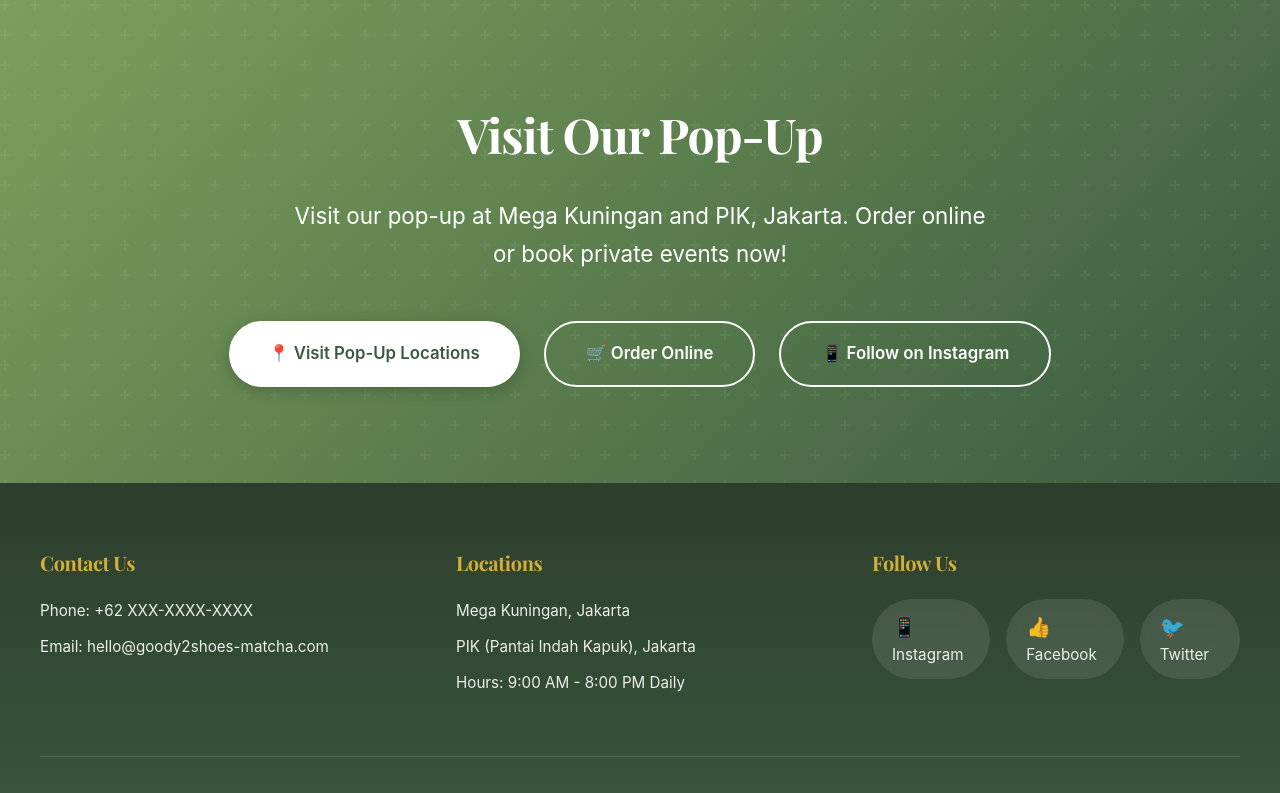
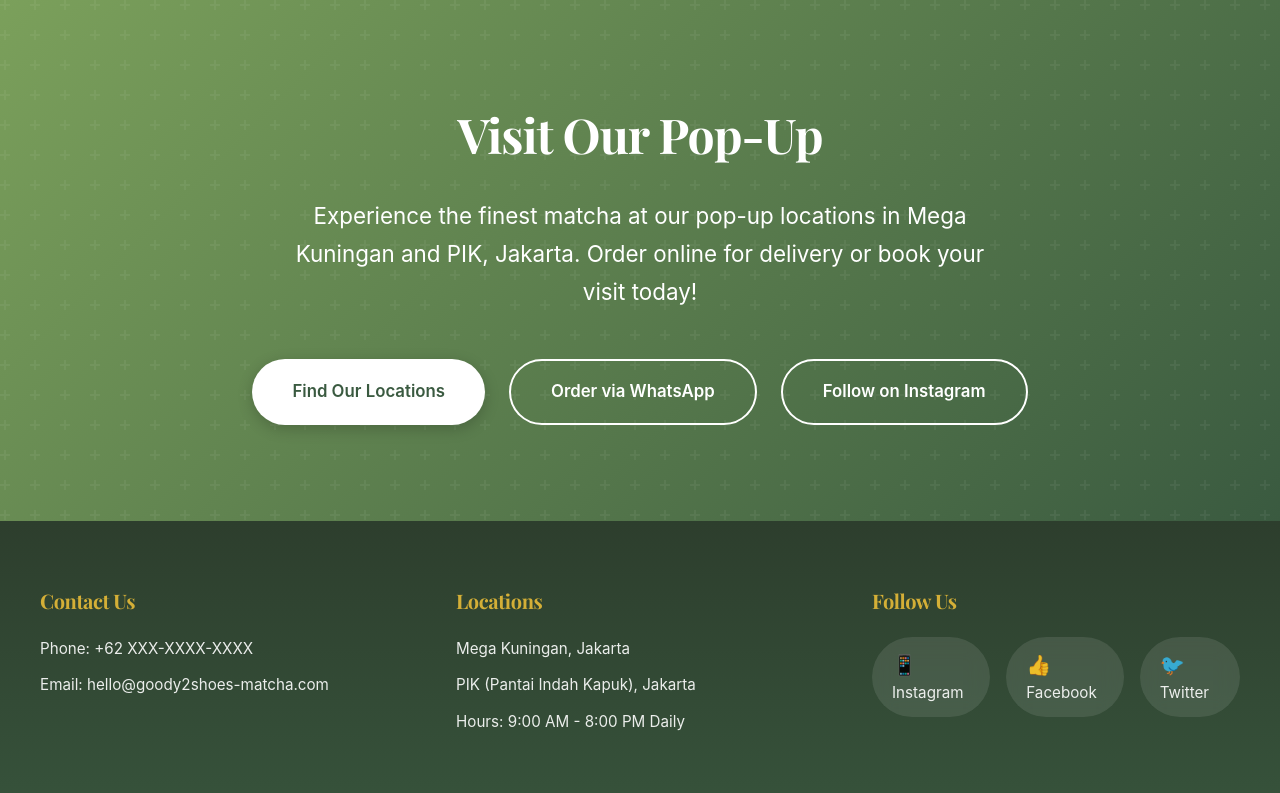
Before and after one commit to billsusanto/goody2shoes-brochure, a React (Create React App) app: page / in a window 1280 px wide. Shown: the part 3397-4190 px from the top of the page. Built offline with nearby package versions, Linux system fonts and the light colour scheme.

Commit message:
Update CallToAction with cleaner buttons without emojis

```diff
--- a/src/components/CallToAction.jsx
+++ b/src/components/CallToAction.jsx
@@ -5,13 +5,18 @@
     <section className="cta-section" id="cta">
       <h2>Visit Our Pop-Up</h2>
       <p>
-        Visit our pop-up at Mega Kuningan and PIK, Jakarta. Order online or book private events now!
+        Experience the finest matcha at our pop-up locations in Mega Kuningan and PIK, Jakarta.
+        Order online for delivery or book your visit today!
       </p>
       <div className="cta-buttons">
-        <a href="#locations" className="cta-button primary">📍 Visit Pop-Up Locations</a>
-        <a href="#order" className="cta-button secondary">🛒 Order Online</a>
-        <a href="https://instagram.com" target="_blank" rel="noopener noreferrer" className="cta-button secondary">
-          📱 Follow on Instagram
+        <a href="#about" className="cta-button primary">
+          Find Our Locations
+        </a>
+        <a href="https://wa.me/62" target="_blank" rel="noopener noreferrer" className="cta-button secondary">
+          Order via WhatsApp
+        </a>
+        <a href="https://instagram.com/goody2shoes_stores" target="_blank" rel="noopener noreferrer" className="cta-button secondary">
+          Follow on Instagram
         </a>
       </div>
     </section>
```
